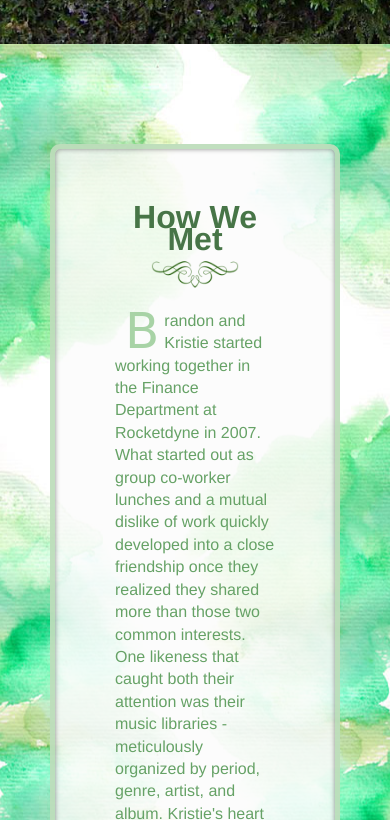
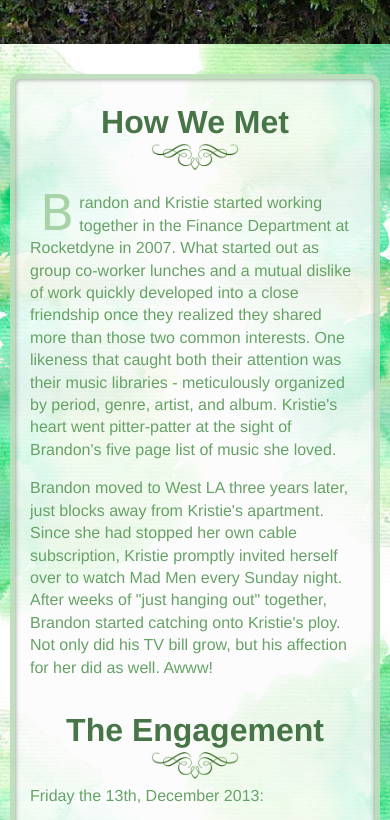
Before and after one commit to Piyush27399/fungtoy, a plain HTML site: page index.html in a window 390 px wide. Shown: the part 800-1620 px from the top of the page. Drawn offline with nearby package versions, Linux system fonts and the light colour scheme; some packages are replaced by stand-ins of ours; a web font is replaced by a local one.

Commit message:
lets get responsive

```diff
--- a/sass/media-queries.scss
+++ b/sass/media-queries.scss
@@ -1,10 +1,11 @@
-@import "sass-styles";
 
-// @media #{$small-up} { }
-@media #{$small-only} {
+@media screen and (max-width: 640px) {
+	.l-secondary-div {
+		padding: 10px;
+	}
 	.l-content-div {
 		margin: 20px auto;
-		padding: 30px 20px;
+		padding: 5px;
 	}
 	.section {
 		ul {
@@ -12,15 +13,3 @@
 		}
 	}
 }
-
-// @media #{$medium-up} { }
-// @media #{$medium-only} { }
-
-// @media #{$large-up} { }
-// @media #{$large-only} { }
-
-// @media #{$xlarge-up} { }
-// @media #{$xlarge-only} { }
-
-// @media #{$xxlarge-up} { }
-// @media #{$xxlarge-only} { }
--- a/sass/sass-styles.scss
+++ b/sass/sass-styles.scss
@@ -23,35 +23,6 @@ $white-translucenter: rgba(252,252,252,0.8);
 	-webkit-box-shadow: 0 0 5px $color;
 	box-shadow: inset 0 0 5px $color;
 }
-
-
-// Here we define the lower and upper bounds for each media size
-$small-range: (0em, 40em); /* 0, 640px */
-$medium-range: (40.063em, 64em); /* 641px, 1024px */
-$large-range: (64.063em, 90em); /* 1025px, 1440px */
-$xlarge-range: (90.063em, 120em); /* 1441px, 1920px */
-$xxlarge-range: (120.063em); /* 1921px */
-
-// Media Queries
-$screen: "only screen" !default;
-
-$landscape: "#{$screen} and (orientation: landscape)" !default;
-$portrait: "#{$screen} and (orientation: portrait)" !default;
-
-$small-up: $screen !default;
-$small-only: "#{$screen} and (max-width: #{upper-bound($small-range)})" !default;
-
-$medium-up: "#{$screen} and (min-width:#{lower-bound($medium-range)})" !default;
-$medium-only: "#{$screen} and (min-width:#{lower-bound($medium-range)}) and (max-width:#{upper-bound($medium-range)})" !default;
-
-$large-up: "#{$screen} and (min-width:#{lower-bound($large-range)})" !default;
-$large-only: "#{$screen} and (min-width:#{lower-bound($large-range)}) and (max-width:#{upper-bound($large-range)})" !default;
-
-$xlarge-up: "#{$screen} and (min-width:#{lower-bound($xlarge-range)})" !default;
-$xlarge-only: "#{$screen} and (min-width:#{lower-bound($xlarge-range)}) and (max-width:#{upper-bound($xlarge-range)})" !default;
-
-$xxlarge-up: "#{$screen} and (min-width:#{lower-bound($xxlarge-range)})" !default;
-$xxlarge-only: "#{$screen} and (min-width:#{lower-bound($xxlarge-range)}) and (max-width:#{upper-bound($xxlarge-range)})" !default;
 
 // Since the typical default browser font-size is 16px, that makes the calculation for grid size.
 // If you want your base font-size to be a different size and not have it effect grid size too,
--- a/sass/style.scss
+++ b/sass/style.scss
@@ -196,3 +196,5 @@ a:hover {
 		border-radius: $radius;
 	}
 }
+
+@import "media-queries";
```
Also changed, not shown: css/media-queries.css, css/sass-styles.css, css/style.css, 1 other file.
